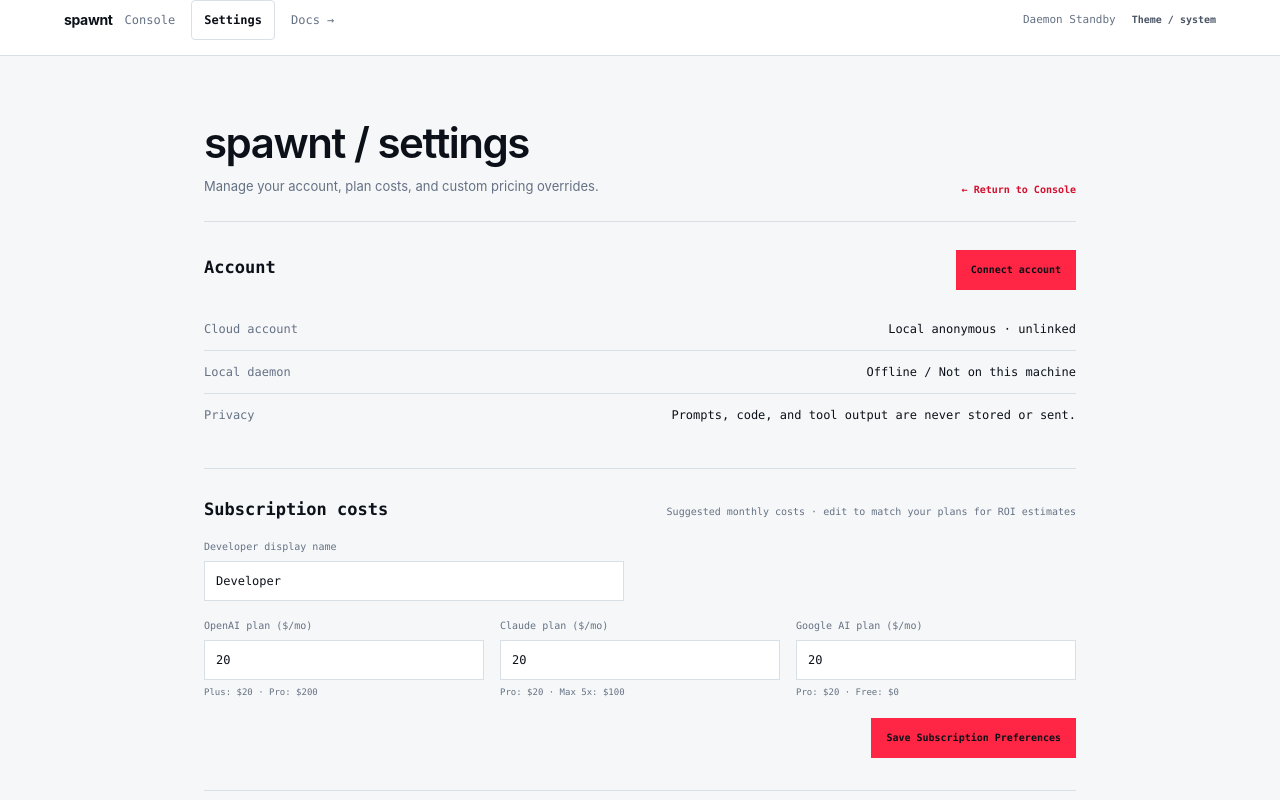
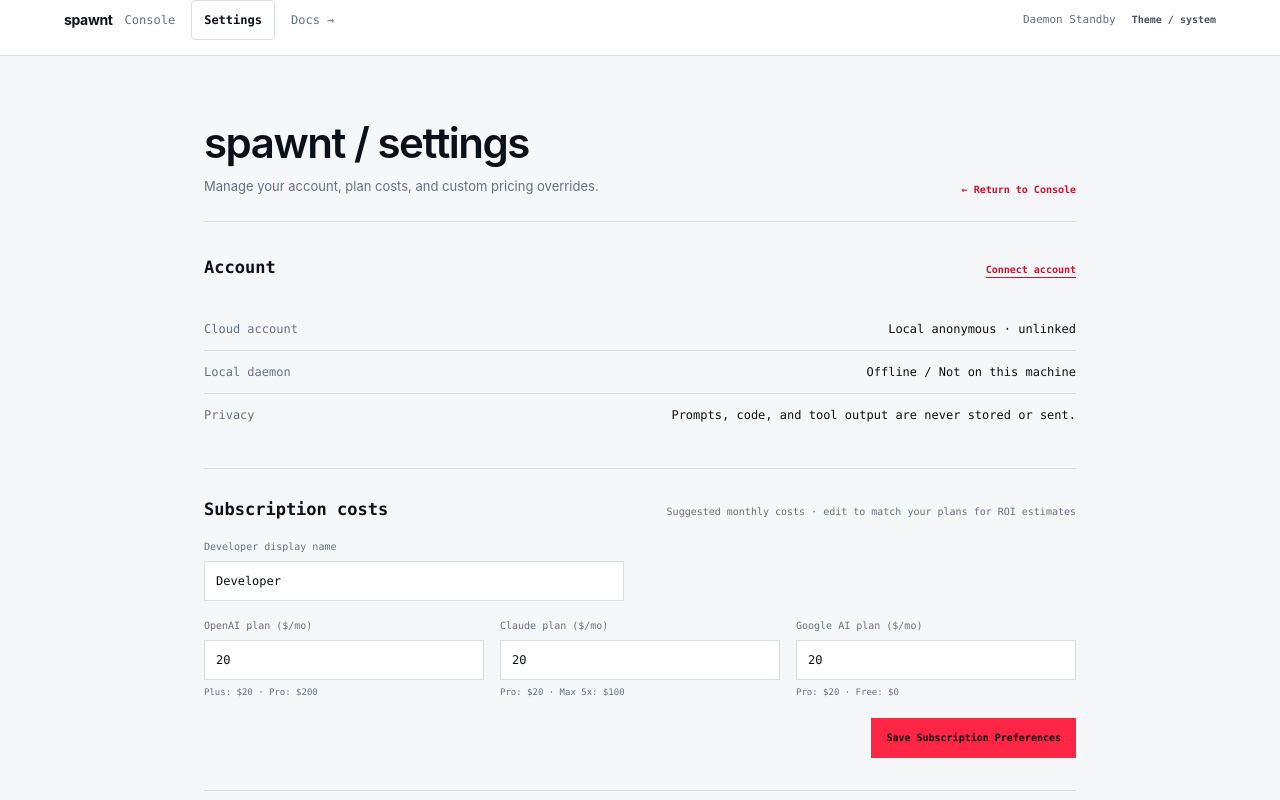
Before and after one commit to mwahaj36/gnomcode, a Next.js app in the folder web/: page /settings in a window 1280 px wide. Shown: the top 800 px of the page. Built offline with nearby package versions, Linux system fonts and the light colour scheme; no server answers.

Commit message:
fix(web): simplify account connection action

```diff
--- a/web/app/globals.css
+++ b/web/app/globals.css
@@ -264,6 +264,8 @@ body {
 .sp-settings-header h1 { margin: 0; font-size: clamp(30px, 4vw, 42px); line-height: 1.1; letter-spacing: -.035em; font-weight: 600; }
 .sp-settings-header p { max-width: 64ch; margin: 10px 0 0; color: var(--sp-text-2); font: 13px/1.6 var(--sp-font-sans); }
 .sp-settings-back { flex: none; color: var(--sp-primary-text); font: 600 10px/1.4 var(--sp-font-mono); text-decoration: none; }
+.sp-settings-link { display: inline-flex; align-items: center; min-height: 40px; color: var(--sp-primary-text); font: 600 10px/1.4 var(--sp-font-mono); text-decoration: underline; text-underline-offset: 4px; }
+.sp-settings-link:hover { color: var(--sp-text); }
 .sp-settings-section { padding: 28px 0 32px; border-bottom: 1px solid var(--sp-border); }
 .sp-settings-section-heading { display: flex; align-items: baseline; justify-content: space-between; gap: 16px; margin-bottom: 18px; }
 .sp-settings-section-heading h2 { margin: 0; color: var(--sp-text); font-size: 17px; font-weight: 600; }
--- a/web/app/settings/page.tsx
+++ b/web/app/settings/page.tsx
@@ -233,7 +233,7 @@ export default function SettingsPage() {
           ) : (
             <Link
               href="/auth"
-              className="sp-settings-action sp-settings-primary"
+              className="sp-settings-link"
             >
               Connect account
             </Link>
```
Also changed, not shown: 1 other file (tests, documents, lock files or other folders).
